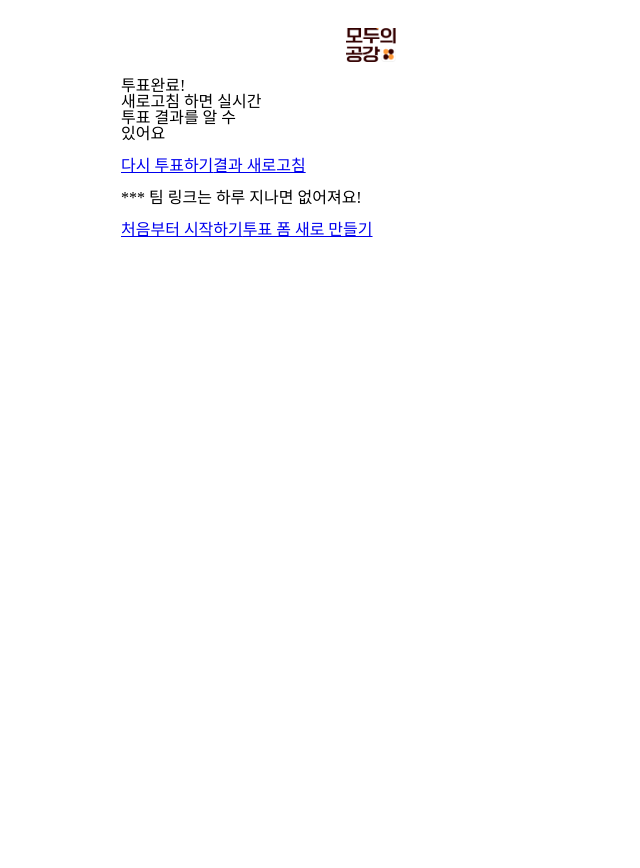
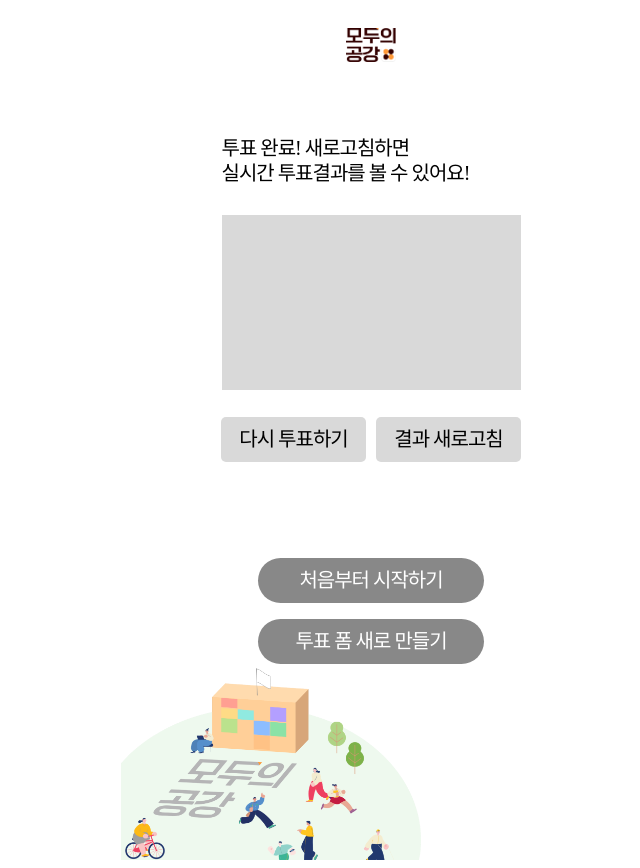
Before and after one commit to Yang-Min-Seok/client, a React (Create React App) app: page /result in a window 1280 px wide. Shown: the whole page, without its empty margins (269-909 px from the left). Before the commit the page ends 800 px from the top, so only its background shows below. Built offline with nearby package versions, Linux system fonts and the light colour scheme; no server answers.

Commit message:
Frame 9 css implement

```diff
--- a/src/pages/result/body.jsx
+++ b/src/pages/result/body.jsx
@@ -1,32 +1,27 @@
-import { BodyDiv, ResultBox, CurrBox } from "./style";
+import { BodyDiv } from "./style";
 import { Link } from "react-router-dom";
+import FooterLogoColor from "../../styles/global/footerLogoColor";
 function Body() {
 
     return (
         <BodyDiv>
 
-            <ResultBox>
+            <p>투표 완료! 새로고침하면<br />
+            실시간 투표결과를 볼 수 있어요!</p>
 
-                <p>
-                    투표완료!<br />
-                    새로고침 하면 실시간<br />
-                    투표 결과를 알 수<br />
-                    있어요
-                </p>
+            <div>
 
-                <CurrBox>
+            </div>
 
-                </CurrBox>
-
-                <Link to="/vote">다시 투표하기</Link>
-                <Link to="/result">결과 새로고침</Link>
-
-                <p>*** 팀 링크는 하루 지나면 없어져요!</p>
-            </ResultBox>
+            <div>
+                <Link to="/">다시 투표하기</Link>
+                <Link to="/">결과 새로고침</Link>
+            </div>
 
             <Link to="/">처음부터 시작하기</Link>
-            <Link to="/create">투표 폼 새로 만들기</Link>
+            <Link to="/">투표 폼 새로 만들기</Link>
 
+            <FooterLogoColor></FooterLogoColor>
         </BodyDiv>
     )
 }
--- a/src/pages/result/style.jsx
+++ b/src/pages/result/style.jsx
@@ -1,11 +1,76 @@
 import styled from "styled-components";
 
 export const BodyDiv = styled.div`
+    margin-top: 74px;
+
+    /* 투표 완료! ~ */
+    p:nth-child(1) {
+        display: block;
+        width: 299px;
+        font-weight: 400;
+        font-size: 20px;
+        line-height: 25px;
+        letter-spacing: -0.05em;
+        margin: 0 auto;
+        margin-bottom: 29px;
+    }
+
+    /* result box */
+    div:nth-child(2) {
+        background-color: #D9D9D9;
+        width: 299px;
+        height: 175px;
+        margin: 0 auto;
+        margin-bottom: 27px;
+    }
+
+    /* 다시 투표하기, 결과 새로고침 box */
+    div:nth-child(3) {
+        text-align: center;
+
+        a {
+            text-decoration: none;
+            color: #000;
+            background-color: #D9D9D9;
+            display: inline-block;
+            width: 145px;
+            height: 45px;
+            text-align: center;
+            line-height: 45px;
+            border-radius: 5px;
+            font-weight: 400;
+            font-size: 20px;
+            letter-spacing: -0.05em;
+        }
+        a:nth-child(1) {
+            margin-right: 10px;
+        }
+        a:nth-child(2) {
+
+        }
+    }
+
+    a:nth-child(4), a:nth-child(5) {
+        text-decoration: none;
+        display: block;
+        color: #fff;
+        width: 226px;
+        height: 45px;
+        background-color: #888888;
+        margin: 0 auto;
+        line-height: 45px;
+        text-align: center;
+        border-radius: 25px;
+        font-size: 20px;
+        letter-spacing: -0.05em;
+    }
+
+    a:nth-child(4) {
+        margin-top:96px;
+    }
+
+    a:nth-child(5) {
+        margin-top: 16px;
+    }
 
 `
-export const ResultBox = styled.div`
-
-`
-export const CurrBox = styled.div`
-
-`
```
